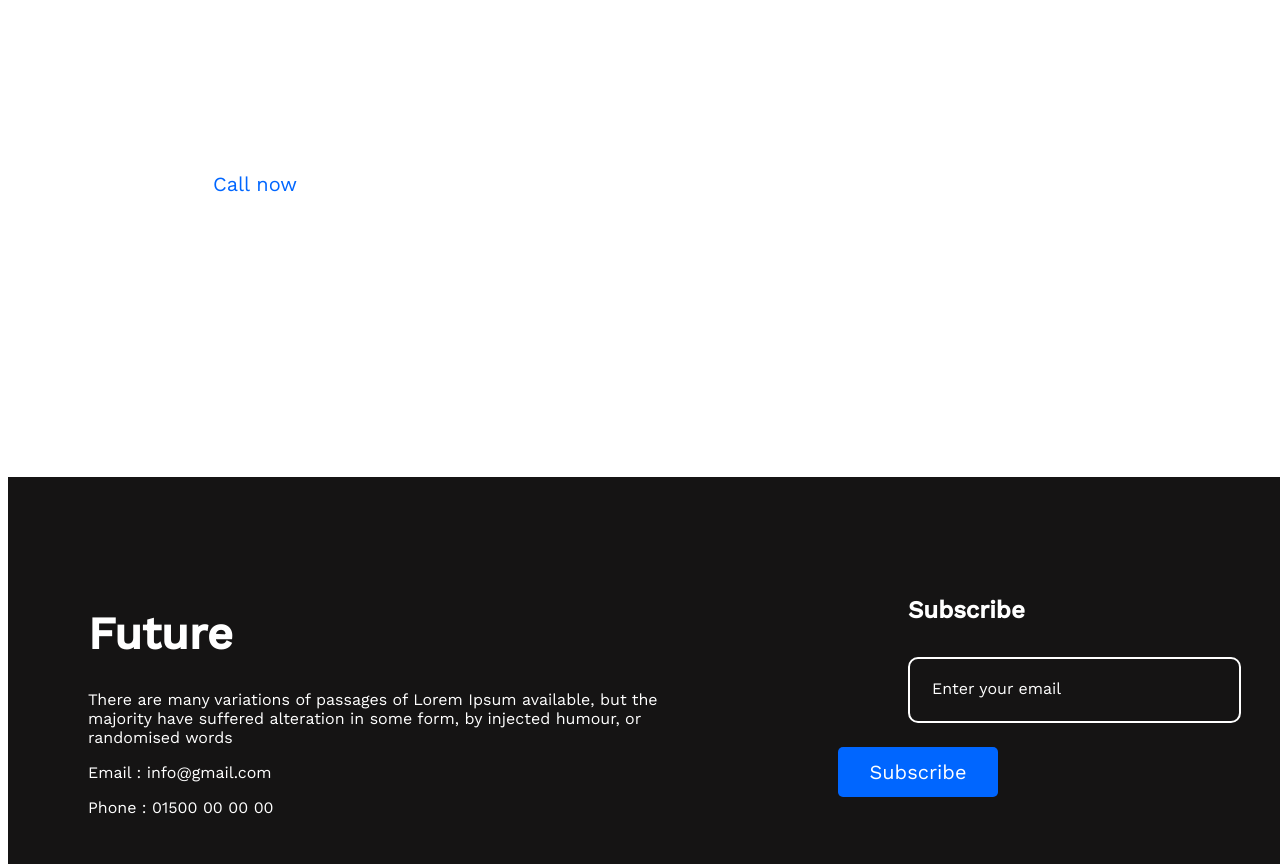
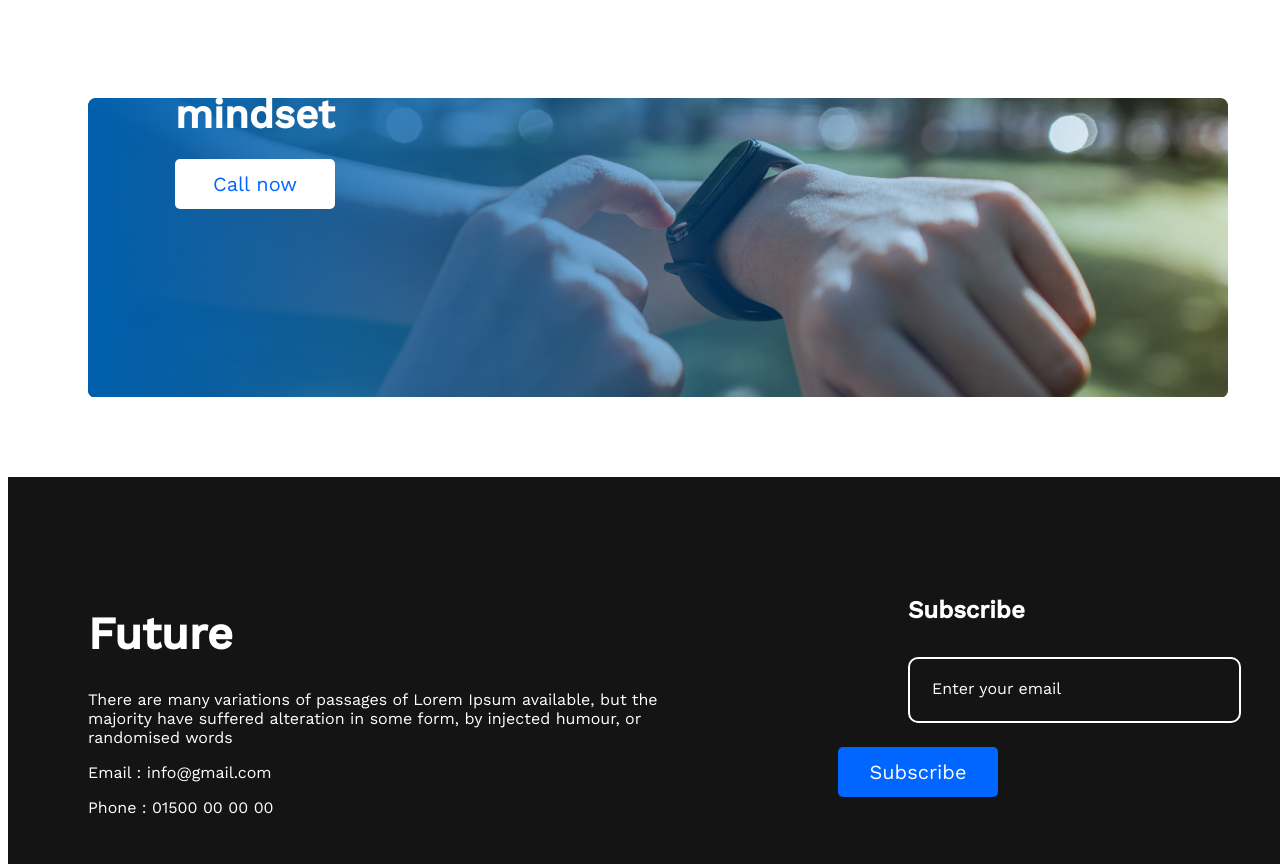
Before and after one commit to almahmudsarker/assignment-task1, a plain HTML site: page index.html in a window 1280 px wide. Shown: the part 2256-3120 px from the top of the page. Drawn offline with nearby package versions, Linux system fonts and the light colour scheme; a web font is replaced by a local one.

Commit message:
blend style problem solve

```diff
--- a/css/style.css
+++ b/css/style.css
@@ -131,11 +131,13 @@ section>.div-main-3>p {
     padding-left: 80px;
 }
 
-.blend-img {
+/* I am facing problem with this in css file, so i add this in html file.  */
+/* .blend-img {
     width: 1140px;
     height: 300px;
-    background-image: url('images/gradient1.png'), url('images/watch.png');
-}
+    background-repeat: no-repeat, repeat;
+    background-image: url("images/gradient1.png"), url("images/watch.png");
+} */
 
 div #text {
     position: absolute;
--- a/index.html
+++ b/index.html
@@ -6,6 +6,13 @@
     <meta name="viewport" content="width=device-width, initial-scale=1.0">
     <title>Assignment task</title>
     <link rel="stylesheet" href="css/style.css">
+    <style>.blend-img {
+        width: 1140px;
+        height: 300px;
+        background-repeat: no-repeat, repeat;
+        background-image: url("images/gradient1.png"), url("images/watch.png");
+    }
+    </style>
 </head>
 <body>
     <header class="header">
```
